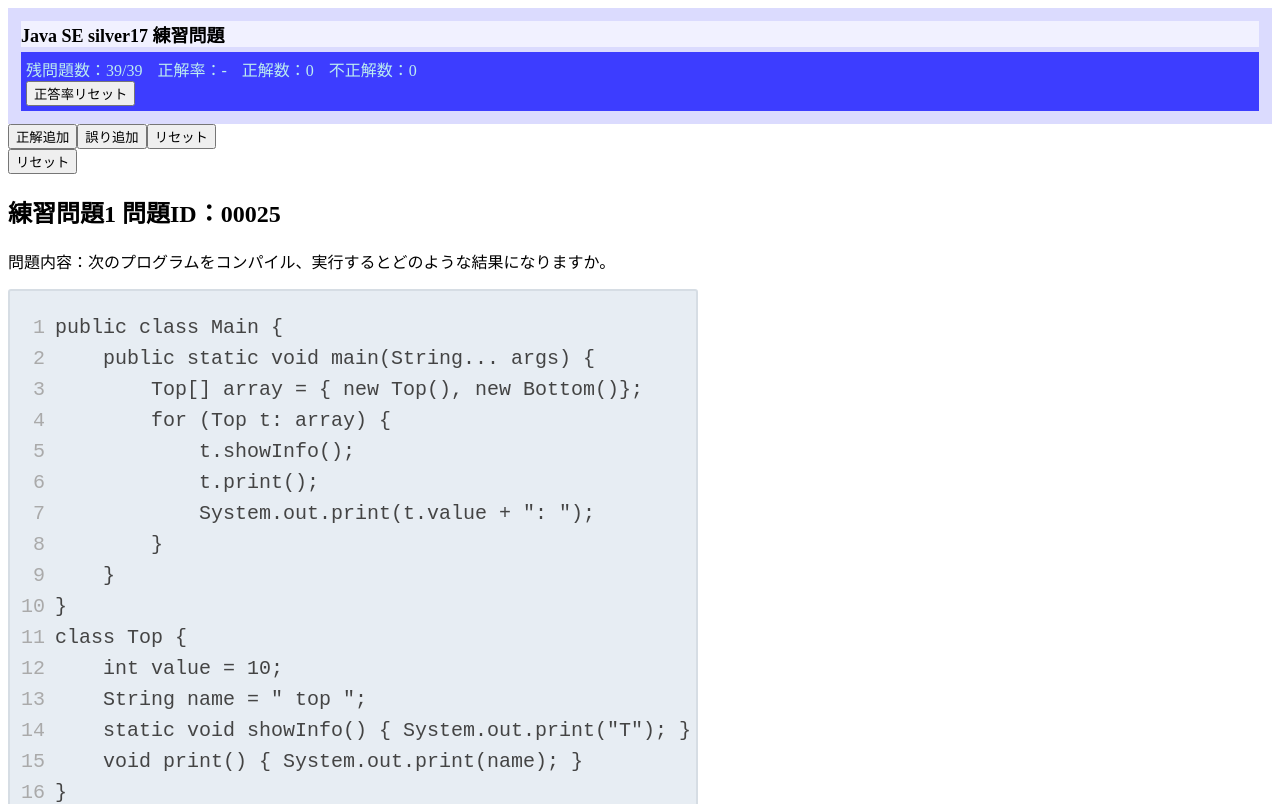
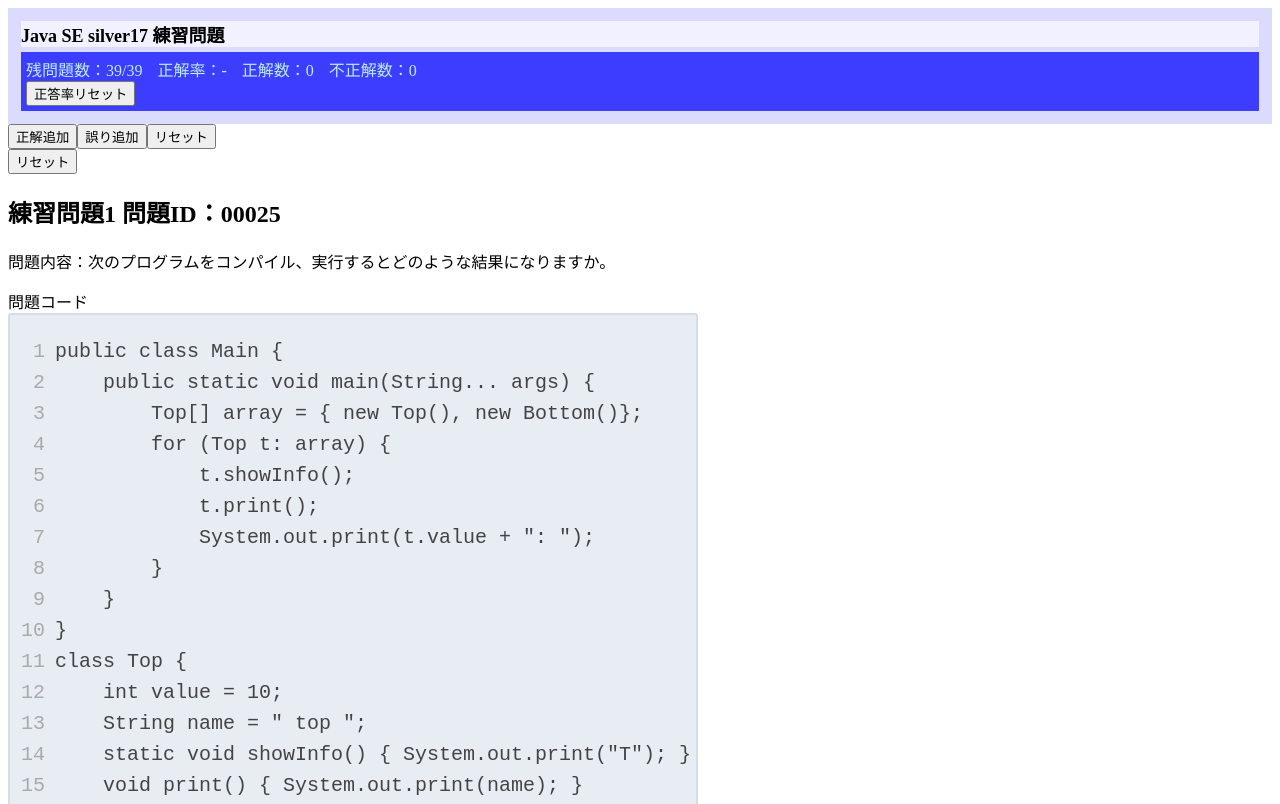
Before and after one commit to tatsuki-iketsu/practice_exam_react, a React (Create React App) app: page / in a window 1280 px wide. Shown: the top 804 px of the page. Built offline with nearby package versions, Linux system fonts and the light colour scheme.

Commit message:
問題コード2つ以上に対応

```diff
--- a/src/components/ExamDisplay.jsx
+++ b/src/components/ExamDisplay.jsx
@@ -322,7 +322,14 @@ const shuffleExam1=(examData,InitialDisplay)=> {
   <h2>練習問題{index+1}<span> 問題ID：{setExam.examId}</span></h2>
   {/* <h2>練習問題{index+1}</h2> */}
   <p white-space="nowrap">問題内容：{LineHtmlConversion(setExam.question)}</p>
-  {codeConversion(setExam.code)}
+  {setExam.code.map((code,index) => (
+    <>
+    <div>問題コード
+    {index == 0 ? <></> : <>{index}</>}
+    {codeConversion(code)}
+    </div>
+    </>
+  ))}
     {setExam.selectAnswers.map((Answer) => (
 
       <>
```
Also changed, not shown: src/exam/exam.json.
